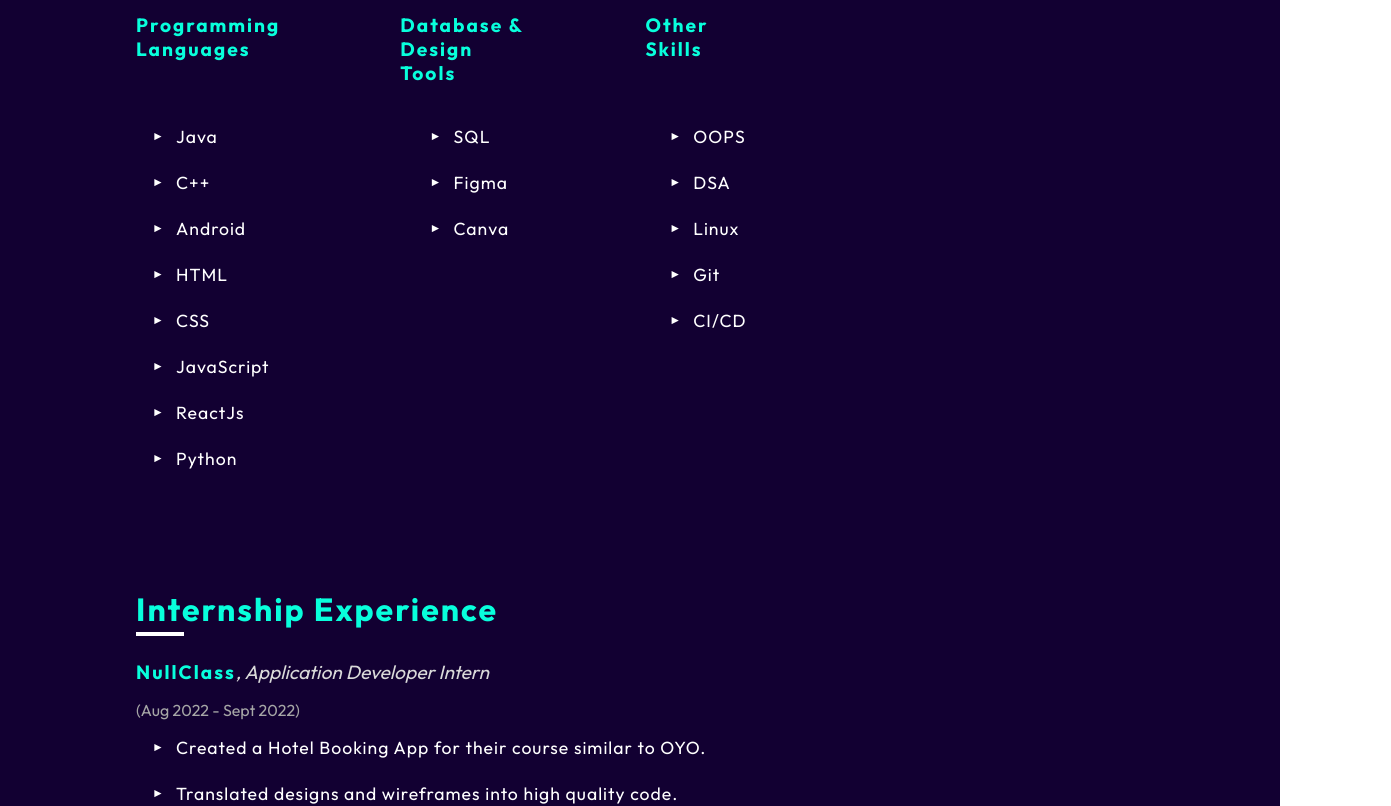
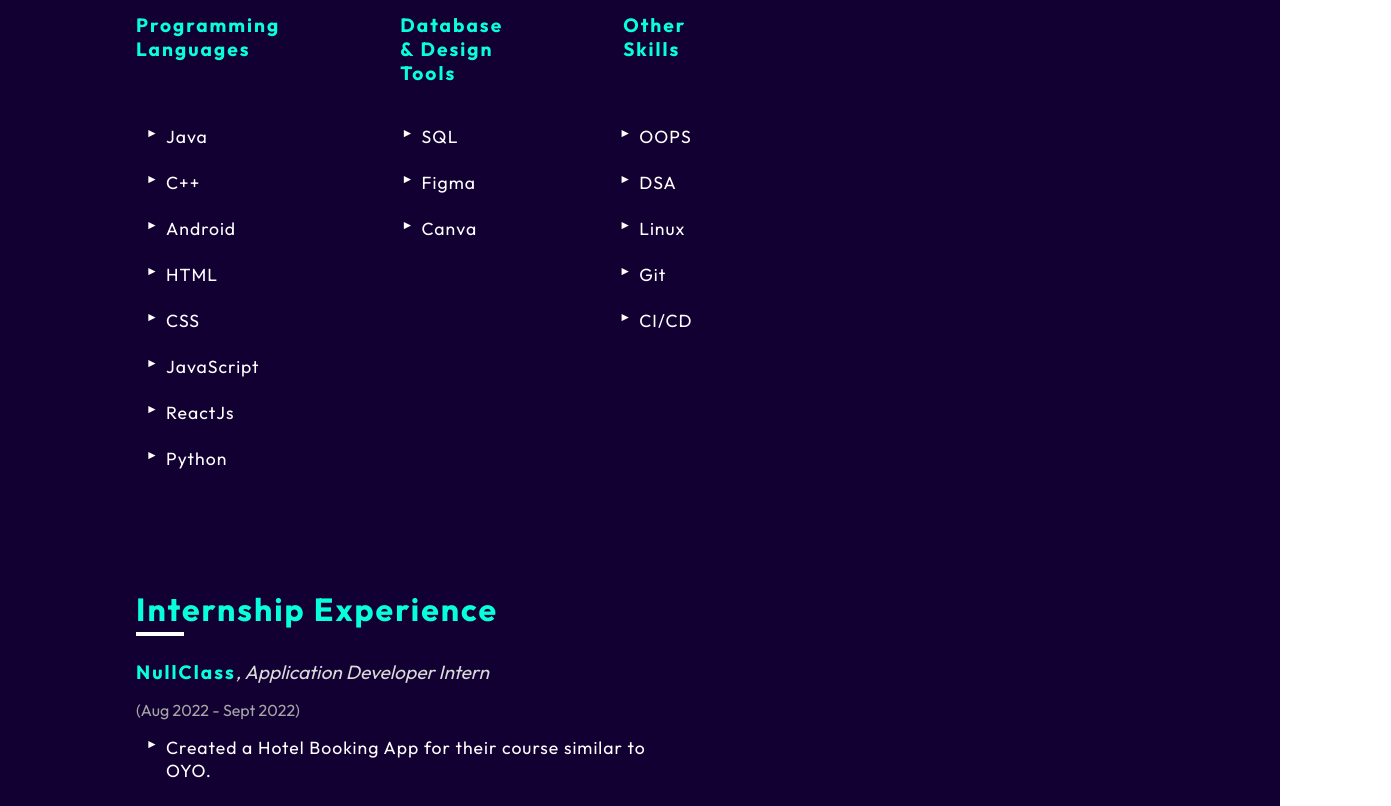
Before and after one commit to israni21/My-Portfolio, a React (Create React App) app: page / in a window 1280 px wide. Shown: the part 2200-3006 px from the top of the page, 1391 px wide, since content can reach past the window. Built offline with nearby package versions, Linux system fonts and the light colour scheme.

Commit message:
Update HeroImageStyles2.css

```diff
--- a/src/components/HeroImageStyles2.css
+++ b/src/components/HeroImageStyles2.css
@@ -93,7 +93,7 @@
 .footer .footer-container .left p1{
     font-size: 1.1rem;
     padding: 1.6rem 0 2rem;
-    margin-right: 2rem;
+    margin-right: 2.5rem;
     font-family: 'Outfit';
     color: #fff;
     letter-spacing: 1px;
@@ -197,8 +197,7 @@
 .footer .footer-container .left #arrow li{
     list-style-type: none;
     position: relative;
-    padding-left: 15px;
-    padding: 0 1rem;
+    padding-left: 10px;
     margin-right: 2rem;
 }
 
@@ -209,7 +208,7 @@
 
 .footer .footer-container .left #arrow li span{
     position: relative;
-    left: 24px;
+    left: 20px;
 }
 
 
@@ -217,7 +216,7 @@
     content: "\25BA \0020";
     font-size: 12px;
     position: absolute;
-    top: 3px;
+
 }
 
 .footer .footer-container .h-divider {
```
